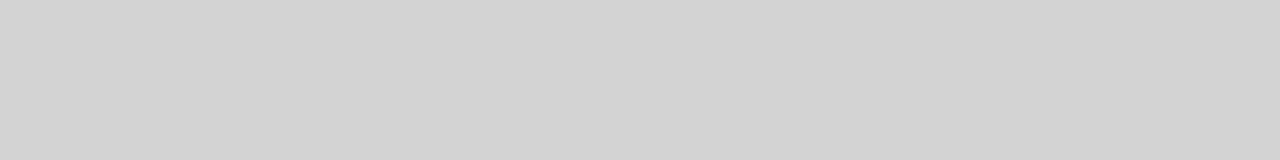
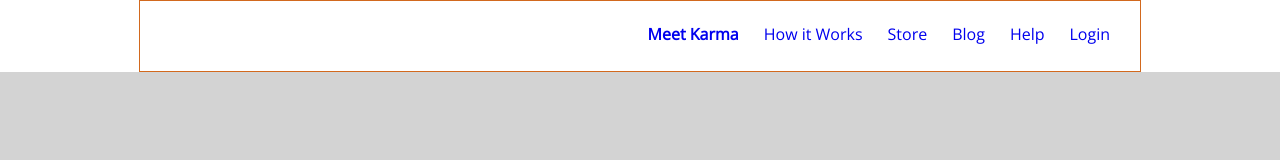
Before and after one commit to fronofro/fewd_landing_page_clone, a plain HTML site: page index.html in a window 1280 px wide. Drawn offline with nearby package versions, Linux system fonts and the light colour scheme.

Commit message:
my attempt at nav bar

```diff
--- a/css/style.css
+++ b/css/style.css
@@ -52,3 +52,46 @@ body {
 div {
     border: 1px solid Chocolate;
 }
+
+.navbar {
+position: absolute;
+top: 70px;
+margin-top: -70px;
+left: 0;
+width: 100%;
+background-color: White;
+}
+
+.container {
+	width: 970px;
+	height: 70px;
+	margin-right: auto;
+	margin-left: auto;
+	padding-left: 15px;
+	padding-right: 15px;
+	display: block;
+}
+
+.nav {
+	float: right;
+}
+
+.nav > li {
+	display: inline;
+	list-style-type: none;
+	padding-left: 10px;
+	padding-right: 15px;
+	padding-top: 24.5px;
+	padding-bottom: 24.5px;
+	float: left;
+}
+
+.nav > li > a {
+	text-decoration: none;
+	font-family: 'Open Sans', sans-serif;
+	font-size: 16px;
+}
+
+.active > a {
+	font-weight: 700;
+}
--- a/index.html
+++ b/index.html
@@ -4,8 +4,20 @@
 	<meta charset="UTF-8">
 	<title>Document</title>
 	<link rel="stylesheet" type="text/css" href="css/style.css">
+	<link href='http://fonts.googleapis.com/css?family=Open+Sans' rel='stylesheet' type='text/css'>
 </head>
 <body>
-
+	<nav class="navbar" role="navigation">
+	<div class="container">
+	<ul class="nav">
+		<li class="active"><a href="index.html">Meet Karma</a></li>
+		<li><a href="index.html">How it Works</a></li>
+		<li><a href="index.html">Store</a></li>
+		<li><a href="index.html">Blog</a></li>
+		<li><a href="index.html">Help</a></li>
+		<li><a href="index.html">Login</a></li>
+	</ul>
+	</div>
+	</nav>
 </body>
 </html>
```
